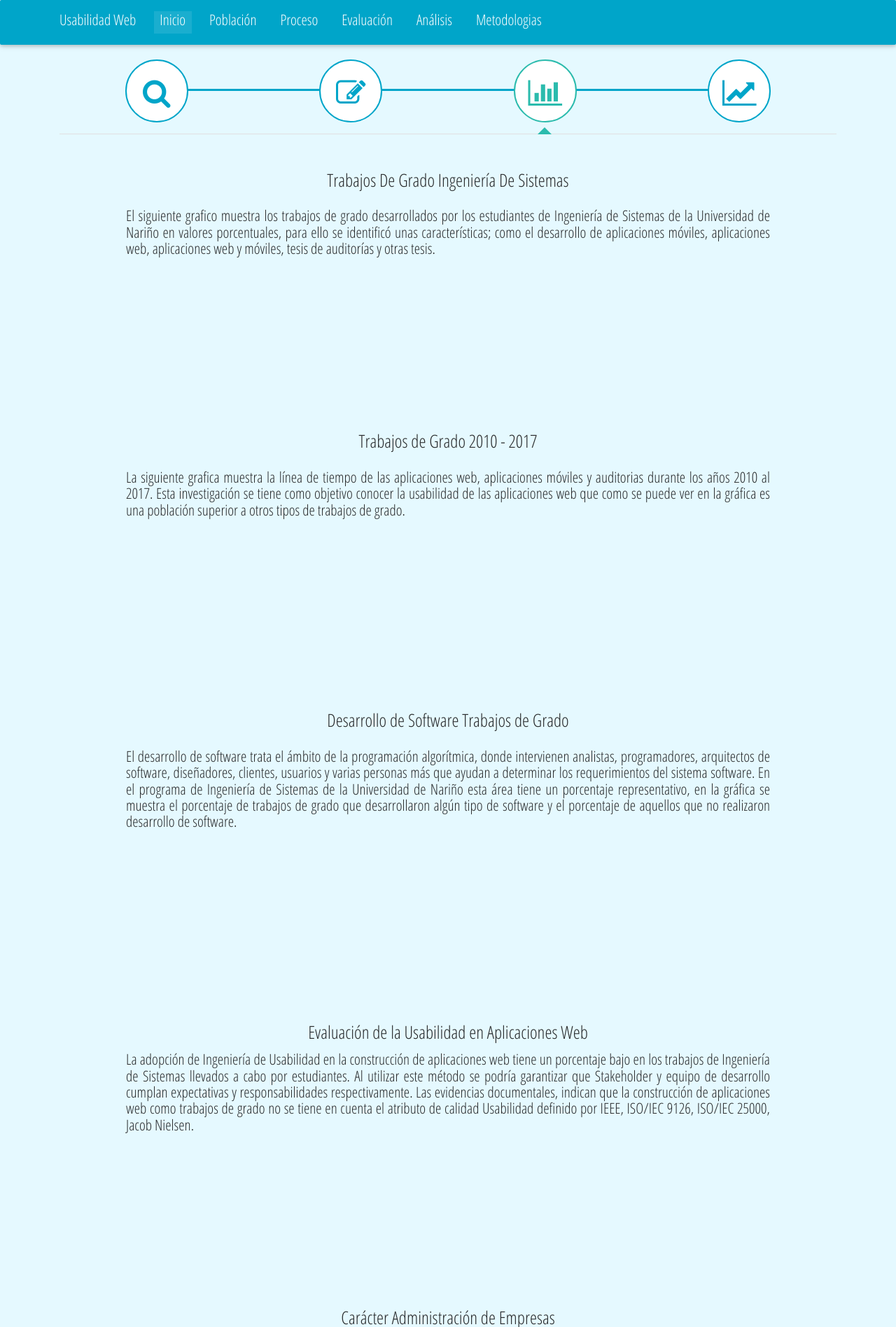
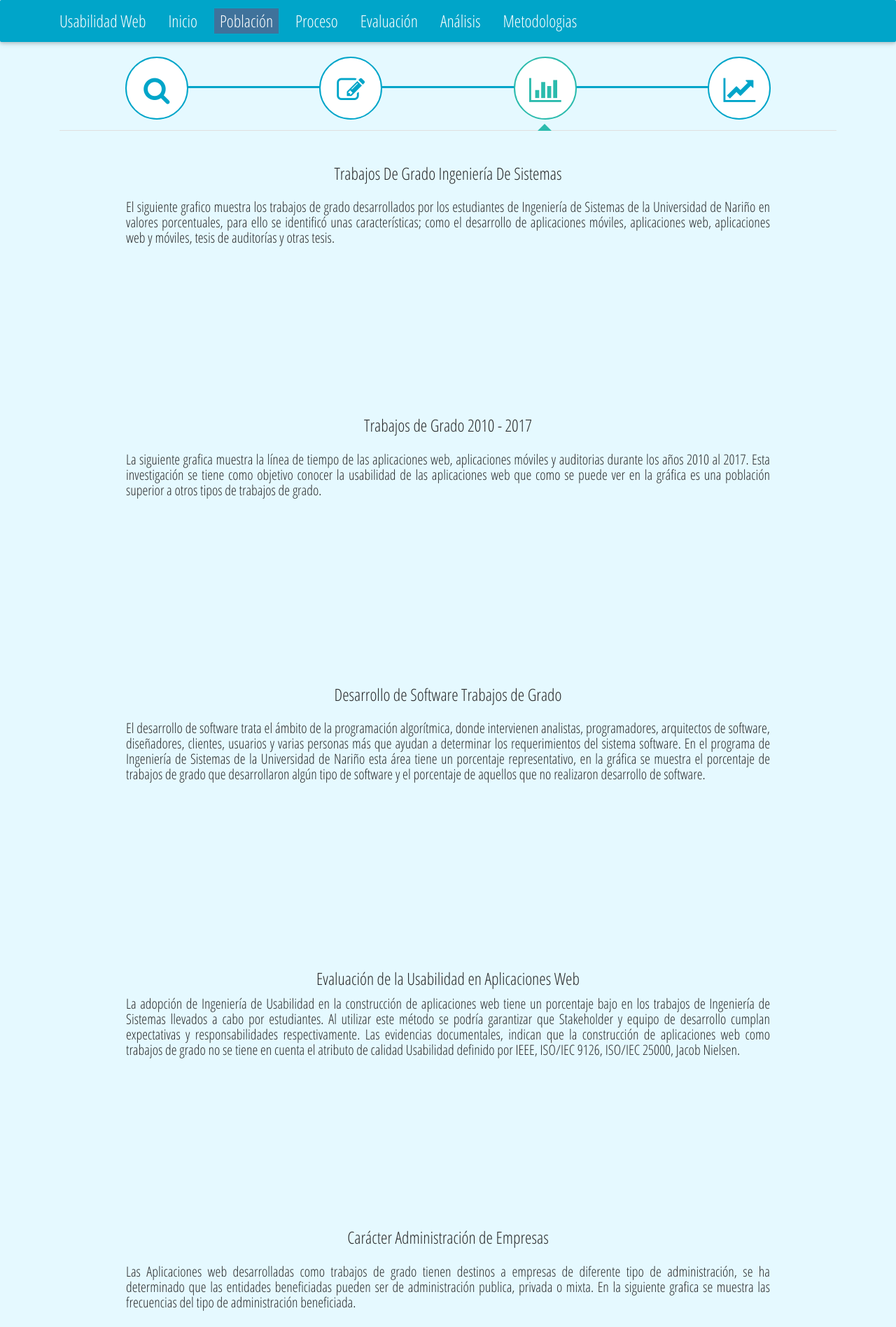
Before and after one commit to SmartEmotions/UsabilityWeb, a Django app: page /works/ in a window 1280 px wide, after a click that opens the changed part. Shown: the top 1897 px of the page at 70% size. Run offline with Django 3.2, Linux system fonts and the light colour scheme; a map, chart or similar area stays blank; parts of the project's set-up code (start-up, migrations or seed data) failed here and were passed over; some libraries are stand-ins or nearby versions.

Commit message:
Margenes descripción Graficos, Active Nav Items

```diff
--- a/Main/templates/init.html
+++ b/Main/templates/init.html
@@ -100,3 +100,8 @@
     </div>
 </div>
 {% endblock %}
+{% block JavaScript %}
+<script type="text/javascript">
+    $("#item-main").addClass("active");
+</script>
+{% endblock %}
--- a/Population/templates/includes/characteristics/frequency-appse.html
+++ b/Population/templates/includes/characteristics/frequency-appse.html
@@ -1,16 +1,16 @@
-<section id="graph_appse" class="pt-4 pb-4">
-    <div class="row text-justify wow fadeIn" data-wow-delay="0.2s">
+<section id="graph_appse" class="mt-4 mb-4">
+    <div class="row text-justify wow fadeIn" data-wow-delay="0.8s">
         <div class="col-lg-10 m-auto">
             <h4 class="card-title text-center">
                 Servidor De Aplicaciones
             </h4>
-            <h5 class="card-text pt-4 pb-4">
-                El lanzamiento de una aplicación web en producción se hace a través del servidor de aplicaciones. El Servidor de Aplicaciones es un software que se instala en un equipo servidor, con el objeto de que otro equipo cliente pueda acceder a las aplicaciones desarrolladas que se hayan instalado previamente. La siguiente grafica muestra el software que usado como servidor de aplicaciones.
+            <h5 class="card-text mt-4 mb-4">
+                El lanzamiento de una aplicación web en producción se hace a través del servidor de aplicaciones. El Servidor de Aplicaciones es un software que se instala en un equipo servidor, con el objeto de que otro equipo cliente pueda acceder a las aplicaciones desarrolladas que se hayan instalado previamente. La siguiente grafica muestra el software usado como servidor de aplicaciones.
             </h5>
         </div>
     </div>
     <div class="row">
-        <div class="col-lg-10 m-auto pt-3 pb-4">
+        <div class="col-lg-10 m-auto mt-4 mb-4">
             <canvas id="worksc-appse"></canvas>
         </div>
     </div>
--- a/Population/templates/includes/characteristics/frequency-bfram.html
+++ b/Population/templates/includes/characteristics/frequency-bfram.html
@@ -1,16 +1,16 @@
-<section id="graph_fback" class="pt-4 pb-4">
-    <div class="row text-justify wow fadeIn" data-wow-delay="0.2s">
+<section id="graph_fback" class="mt-4 mb-4">
+    <div class="row text-justify wow fadeIn" data-wow-delay="0.8s">
         <div class="col-lg-10 m-auto">
             <h4 class="card-title text-center">
                 Framework Back-End
             </h4>
-            <h5 class="card-text pt-4 pb-4">
+            <h5 class="card-text mt-4 mb-4">
                 Un framework, es un conjunto de componentes que componen un diseño reutilizable que facilita y agiliza el desarrollo de sitios web dinámicos, aplicaciones web y servicios web. El framework Back-End deberá ser del mismo lenguaje Back-End. En la gráfica se muestran las frecuencias de los frameworks más usados en el desarrollo de las Aplicaciones web del programa de Ingeniería de Sistemas de la Universidad de Nariño
             </h5>
         </div>
     </div>
     <div class="row">
-        <div class="col-lg-10 m-auto pt-3 pb-4">
+        <div class="col-lg-10 m-auto mt-4 mb-4">
             <canvas id="worksc-fback"></canvas>
         </div>
     </div>
--- a/Population/templates/includes/characteristics/frequency-entit.html
+++ b/Population/templates/includes/characteristics/frequency-entit.html
@@ -1,16 +1,16 @@
-<section id="graph_entit" class="pt-4 pb-4">
+<section id="graph_entit" class="mt-4 mb-4">
     <div class="row text-justify wow fadeIn" data-wow-delay="0.2s">
         <div class="col-lg-10 m-auto">
             <h4 class="card-title text-center">
                 Carácter Administración de Empresas
             </h4>
-            <h5 class="card-text pt-4 pb-4">
+            <h5 class="card-text mt-4 mb-4">
                 Las Aplicaciones web desarrolladas como trabajos de grado tienen destinos a empresas de diferente tipo de administración, se ha determinado que las entidades beneficiadas pueden ser de administración publica, privada o mixta. En la siguiente grafica se muestra las frecuencias del tipo de administración beneficiada.
             </h5>
         </div>
     </div>
     <div class="row">
-        <div class="col-lg-8 m-auto pt-3 pb-4">
+        <div class="col-lg-8 m-auto mt-4 mb-4">
             <canvas id="worksc-entit"></canvas>
         </div>
     </div>
--- a/Population/templates/includes/characteristics/frequency-ffram.html
+++ b/Population/templates/includes/characteristics/frequency-ffram.html
@@ -1,16 +1,16 @@
-<section id="graph_ffram" class="pt-4 pb-4">
+<section id="graph_ffram" class="mt-4 mb-4">
     <div class="row text-justify wow fadeIn" data-wow-delay="0.2s">
         <div class="col-lg-10 m-auto">
             <h4 class="card-title text-center">
                 Framework Front-End
             </h4>
-            <h5 class="card-text pt-4 pb-4">
+            <h5 class="card-text mt-4 mb-4">
                 Los frameworks Front-End son herramientas que facilitan el diseño e interactúan como Plugins para la dinámica del DOM (Document Object Model), estas herramientas pueden ser hojas de estilos, librerías JavaScript o la combinación entre hojas de estilos CSS y JavaScript. En la gráfica se muestra las frecuencias de uso de Frameworks Front-End en el desarrollo de aplicaciones web.
             </h5>
         </div>
     </div>
     <div class="row">
-        <div class="col-lg-10 m-auto pt-3 pb-4">
+        <div class="col-lg-10 m-auto mt-4 mb-4">
             <canvas id="worksc-ffram"></canvas>
         </div>
     </div>
--- a/Population/templates/includes/characteristics/frequency-lback.html
+++ b/Population/templates/includes/characteristics/frequency-lback.html
@@ -1,16 +1,16 @@
-<section id="graph_lback" class="pt-4 pb-4">
+<section id="graph_lback" class="mt-4 mb-4">
     <div class="row text-justify wow fadeIn" data-wow-delay="0.2s">
         <div class="col-lg-10 m-auto">
             <h4 class="card-title text-center">
                 Lenguaje Back-End
             </h4>
-            <h5 class="card-text pt-4 pb-4">
+            <h5 class="card-text mt-4 mb-4">
                 El lenguaje Back-End es la tecnología base para la lógica de una Aplicación Web, en la gráfica se muestran todos los lenguajes de programación que se usaron para la construcción de productos basados en la web. La tecnología Back-End comúnmente está asociada también con el servidor de aplicaciones, sin embargo, no es totalmente dependiente. La lógica de la aplicación Web, técnicamente conocida como Lógica del Negocio, está determinada por la programación con el lenguaje Back-End.
             </h5>
         </div>
     </div>
     <div class="row">
-        <div class="col-lg-10 m-auto pt-3 pb-4">
+        <div class="col-lg-10 m-auto mt-4 mb-4">
             <canvas id="worksc-lback"></canvas>
         </div>
     </div>
--- a/Population/templates/includes/characteristics/frequency-lfron.html
+++ b/Population/templates/includes/characteristics/frequency-lfron.html
@@ -1,16 +1,16 @@
-<section id="graph_lfron" class="pt-4 pb-4">
+<section id="graph_lfron" class="mt-4 mb-4">
     <div class="row text-justify wow fadeIn" data-wow-delay="0.2s">
         <div class="col-lg-10 m-auto">
             <h4 class="card-title text-center">
                 Lenguaje Front-End
             </h4>
-            <h5 class="card-text pt-4 pb-4">
+            <h5 class="card-text mt-4 mb-4">
                 El Front-End es la parte de la aplicación web que interactúa directamente con el usuario, es decir, el lenguaje Fron-End son las tecnologías que corren en el navegador web. En la gráfica se muestran los lenguajes utilizados en los trabajos de grado.
             </h5>
         </div>
     </div>
     <div class="row">
-        <div class="col-lg-10 m-auto pt-3 pb-4">
+        <div class="col-lg-10 m-auto mt-4 mb-4">
             <canvas id="worksc-lfron"></canvas>
         </div>
     </div>
--- a/Population/templates/includes/characteristics/frequency-membe.html
+++ b/Population/templates/includes/characteristics/frequency-membe.html
@@ -1,16 +1,16 @@
-<section id="graph_cmemb" class="pt-4 pb-4">
+<section id="graph_cmemb" class="mt-4 mb-4">
     <div class="row text-justify wow fadeIn" data-wow-delay="0.2s">
         <div class="col-lg-10 m-auto">
             <h4 class="card-title text-center">
                 Cantidad Miembros Equipo de Desarrollo
             </h4>
-            <h5 class="card-text pt-4 pb-4">
+            <h5 class="card-text mt-4 mb-4">
                 El número de miembros en el equipo de trabajo es una variable independiente. Se cree que a mayor número de integrantes la calidad de software en cuanto a la Usabilidad aumentaría. En el siguiente grafico se muestra el número de miembros más frecuentes en el desarrollo de aplicaciones web en el programa de Ingeniería de Sistemas.
             </h5>
         </div>
     </div>
     <div class="row">
-        <div class="col-lg-8 m-auto pt-3 pb-4">
+        <div class="col-lg-8 m-auto mt-4 mb-4">
             <canvas id="worksc-cmemb"></canvas>
         </div>
     </div>
--- a/Population/templates/includes/characteristics/frequency-secto.html
+++ b/Population/templates/includes/characteristics/frequency-secto.html
@@ -1,16 +1,16 @@
-<section id="graph_secto" class="pt-4 pb-4">
+<section id="graph_secto" class="mt-4 mb-4">
     <div class="row text-justify wow fadeIn" data-wow-delay="0.2s">
         <div class="col-lg-10 m-auto">
             <h4 class="card-title text-center">
                 Sectores Económicos
             </h4>
-            <h5 class="card-text pt-4 pb-4">
+            <h5 class="card-text mt-4 mb-4">
                 Las Aplicaciones web desarrolladas como trabajos de grado tienen su efecto en diferentes sectores económicos, algunas Aplicaciones se desarrollan como pasantías extendiendo a otros sectores. En la siguiente grafica se ha identificado cuales son los sectores más afectados por las aplicaciones web desarrolladas en el programa de Ingeniería de Sistemas.
             </h5>
         </div>
     </div>
     <div class="row">
-        <div class="col-lg-10 m-auto pt-3 pb-4">
+        <div class="col-lg-10 m-auto mt-4 mb-4">
             <canvas id="worksc-secto"></canvas>
         </div>
     </div>
--- a/Population/templates/includes/characteristics/frequency-sgdb.html
+++ b/Population/templates/includes/characteristics/frequency-sgdb.html
@@ -1,4 +1,4 @@
-<section id="graph_sgdb" class="pt-4 pb-4">
+<section id="graph_sgdb" class="mt-4 mb-4">
     <div class="row text-justify wow fadeIn" data-wow-delay="0.2s">
         <div class="col-lg-10 m-auto">
             <h4 class="card-title text-center">
@@ -10,7 +10,7 @@
         </div>
     </div>
     <div class="row">
-        <div class="col-lg-10 m-auto pt-3 pb-4">
+        <div class="col-lg-10 m-auto mt-4 mb-4">
             <canvas id="worksc-sgdb"></canvas>
         </div>
     </div>
--- a/Population/templates/includes/characterization/details.html
+++ b/Population/templates/includes/characterization/details.html
@@ -50,6 +50,9 @@
                     </option>
                     <option value="Industria">
                         Industria
+                    </option>
+                    <option value="Social">
+                        Social
                     </option>
                     <option value="Transporte">
                         Transporte
--- a/Population/templates/includes/scripts/scriptsLoadCharacteristics.html
+++ b/Population/templates/includes/scripts/scriptsLoadCharacteristics.html
@@ -91,7 +91,7 @@
                (characteristic=='app_cmenb')?['worksc-cmemb',"{% url 'web-apps-membe' %}", 40]:
 
                (characteristic=='work_type')?['works_types',"{% url 'works-type' %}", 80]:
-               (characteristic=='work_deve')?['works_devel',"{% url 'works-deve' %}", 100]:
+               (characteristic=='work_deve')?['works_devel',"{% url 'works-deve' %}", 120]:
                (characteristic=='work_ueva')?['works_ueval',"{% url 'works-ueva' %}", 80]:['', '', ''];
     $.ajax({
         url: url,
--- a/Population/templates/includes/scripts/scriptsSearch.html
+++ b/Population/templates/includes/scripts/scriptsSearch.html
@@ -81,7 +81,7 @@
     {
         datos.Works.forEach(elem =>
         {
-            enable = ((elem.Type=="Aplicación Web" || elem.Type=="Aplicación Web y Móvil") ? "":"disabled");
+            enable = ((elem.Type=="Aplicación Web" || elem.Type=="Aplicación Web,Aplicación Móvil") ? "":"disabled");
             usability = (elem.Usability ? "Si":"No");
             develop = (elem.Develop ? "Si":"No");
             status = (elem.Status=="T" ? "Terminado":"En Proceso");
--- a/Population/templates/populationInit.html
+++ b/Population/templates/populationInit.html
@@ -156,6 +156,7 @@
 {% include "includes/scripts/scriptsEdit.html" %}
 {% include "includes/scripts/scriptsLoadCharacteristics.html" %}
 <script type="text/javascript">
+    $("#item-popu").addClass("active");
     // ************************************************
     // Init tooltips information **********************
     $('[data-toggle="tooltip"]').tooltip()
--- a/static/css/style.css
+++ b/static/css/style.css
@@ -6,7 +6,7 @@
 {
     height: 100%;
     font-family: 'Open Sans Condensed', sans-serif;
-    font-size: 17px;
+    font-size: 1.0rem;
 }
 
 button, input, optgroup, select, textarea{
@@ -27,11 +27,23 @@
     background-color: #00a5c9;
 }
 
-/*.navbar.scrolling-navbar
+nav.navbar ul.navbar-nav a.nav-link,
+a.navbar-brand
 {
-    padding-top: 5px !important;
-    padding-bottom: 5px !important;
-}*/
+    font-size: 1.5rem !important;
+}
+
+.navbar.scrolling-navbar
+{
+    padding-top: 8px;
+    padding-bottom: 8px;
+}
+
+.navbar-nav .nav-item.active > .nav-link
+{
+    background-color: #3F729B !important;
+}
+
 .nav-link
 {
     padding: 0;
--- a/templates/includes/navbar.html
+++ b/templates/includes/navbar.html
@@ -12,51 +12,43 @@
         <logo>
             <a class="navbar-brand white-text"
                href="{% url 'init-view' %}">
-                <h5>
-                    <strong>
-                        Usabilidad Web
-                    </strong>
-                </h5>
+                <strong>
+                    Usabilidad Web
+                </strong>
             </a>
         </logo>
 
         <div class="collapse navbar-collapse center-on-small-only" id="mainNavbar">
             <ul class="navbar-nav">
-                <li class="nav-item active pl-2 pr-2">
+                <li class="nav-item pl-2 pr-2" id="item-main">
                     <a class="nav-link"
                        href="{% url 'init-view' %}">
-                        <!-- <i class="fa fa-home fa-2x blue-text mb-1"></i><br> -->
-                        <h5>Inicio</h5>
+                        Inicio
                     </a>
                 </li>
-                <li class="nav-item pl-2 pr-2">
+                <li class="nav-item pl-2 pr-2" id="item-popu">
                     <a class="nav-link" href="{% url 'grade-works' %}">
-                        <!-- <i class="fa fa-users fa-2x blue-text mb-1"></i><br> -->
-                        <h5>Población</h5>
+                        Población
                     </a>
                 </li>
                 <li class="nav-item pl-2 pr-2">
                     <a class="nav-link" href="#contact">
-                        <!-- <i class="fa fa-cog fa-2x blue-text mb-1"></i><br> -->
-                        <h5>Proceso</h5>
+                        Proceso
                     </a>
                 </li>
                 <li class="nav-item pl-2 pr-2">
                     <a class="nav-link" href="">
-                        <!-- <i class="fa fa-user-circle-o fa-2x blue-text mb-1"></i><br> -->
-                        <h5>Evaluación</h5>
+                        Evaluación
                     </a>
                 </li>
                 <li class="nav-item pl-2 pr-2">
                     <a class="nav-link" href="#analysis">
-                        <!-- <i class="fa fa-line-chart fa-2x blue-text mb-1"></i><br> -->
-                        <h5>Análisis</h5>
+                        Análisis
                     </a>
                 </li>
                 <li class="nav-item pl-2 pr-2">
                     <a class="nav-link" href="#contact">
-                        <!-- <i class="fa fa-code fa-2x blue-text mb-1"></i><br> -->
-                        <h5>Metodologias</h5>
+                        Metodologias
                     </a>
                 </li>
             </ul>
```
